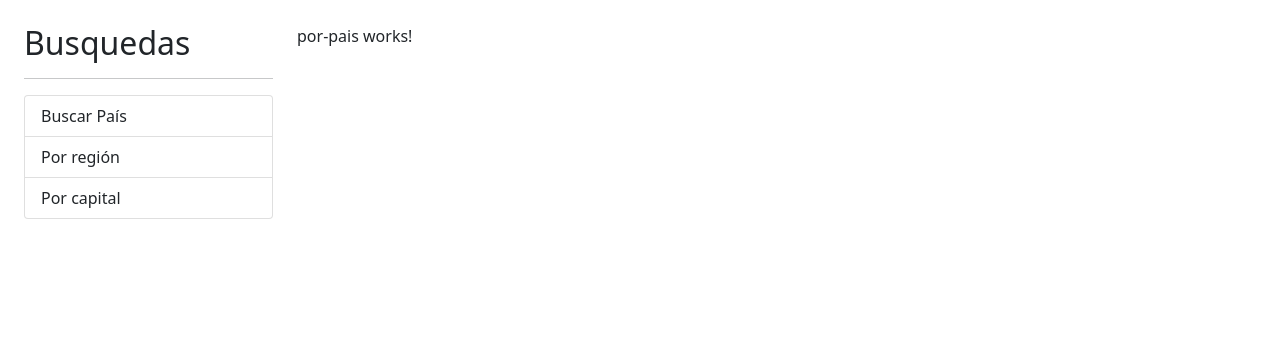
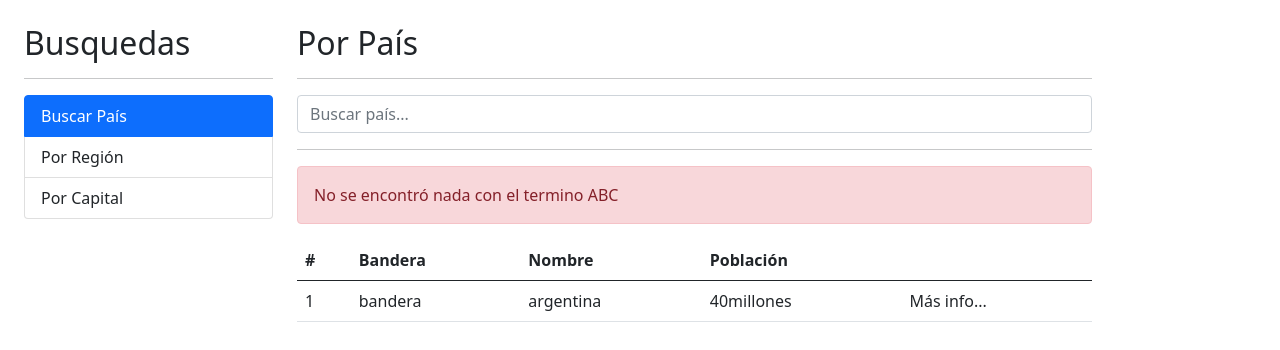
Before and after one commit to FrancoOliva/03-paisesApp, an Angular app: page / in a window 1280 px wide. Shown: the top 350 px of the page. Built offline with nearby package versions, Linux system fonts and the light colour scheme.

Commit message:
Sección 8, componente pais,ok

```diff
--- a/src/app/app.component.html
+++ b/src/app/app.component.html
@@ -1,13 +1,8 @@
 <div class="row container mt-4">
 
     <div class="col-3">
-        <h2>Busquedas</h2>
-        <hr>
-        <ul class="list-group">
-            <li class="list-group-item">Buscar País</li>
-            <li class="list-group-item">Por región</li>
-            <li class="list-group-item">Por capital</li>
-        </ul>
+        <app-sidebar></app-sidebar>
+
     </div>
 
     <div class="col">
--- a/src/app/pais/pages/por-pais/por-pais.component.html
+++ b/src/app/pais/pages/por-pais/por-pais.component.html
@@ -1 +1,49 @@
-<p>por-pais works!</p>
+<h2>Por País</h2>
+<hr>
+
+<div class="row">
+    <div class="col">
+        <form autocomplete="off" (ngSubmit)="buscar()">
+            <input
+            type="text"
+            name="termino"
+            placeholder="Buscar país..."
+            class="form-control"
+            [(ngModel)]="termino">
+        </form>
+    </div>
+</div>
+
+<hr>
+
+<div class="alert alert-danger">
+    No se encontró nada con el termino ABC
+</div>
+
+<div class="row">
+    <div class="col">
+
+        <table class="table table-hover">
+            <thead>
+                <tr>
+                    <th> # </th>
+                    <th> Bandera </th>
+                    <th> Nombre </th>
+                    <th> Población </th>
+                    <th></th>
+                </tr>
+            </thead>
+
+            <tbody>
+                <tr>
+                    <td>1</td>
+                    <td>bandera</td>
+                    <td>argentina</td>
+                    <td>40millones</td>
+                    <td>Más info...</td>
+                </tr>
+            </tbody>
+        </table>
+
+    </div>
+</div>
--- a/src/app/pais/pages/por-pais/por-pais.component.ts
+++ b/src/app/pais/pages/por-pais/por-pais.component.ts
@@ -1,4 +1,4 @@
-import { Component, OnInit } from '@angular/core';
+import { Component } from '@angular/core';
 
 @Component({
   selector: 'app-por-pais',
@@ -6,11 +6,12 @@
   styles: [
   ]
 })
-export class PorPaisComponent implements OnInit {
+export class PorPaisComponent {
 
-  constructor() { }
+  termino: string = '';
 
-  ngOnInit(): void {
+  buscar(){
+    console.log(this.termino);
   }
 
 }
--- a/src/app/pais/pais.module.ts
+++ b/src/app/pais/pais.module.ts
@@ -1,9 +1,12 @@
 import { NgModule } from '@angular/core';
 import { CommonModule } from '@angular/common';
+import { FormsModule } from '@angular/forms';
+
 import { PorCapitalComponent } from './pages/por-capital/por-capital.component';
 import { PorPaisComponent } from './pages/por-pais/por-pais.component';
 import { PorRegionComponent } from './pages/por-region/por-region.component';
 import { VerPaisComponent } from './pages/ver-pais/ver-pais.component';
+
 
 
 
@@ -21,7 +24,8 @@
     VerPaisComponent
   ],
   imports: [
-    CommonModule
+    CommonModule,
+    FormsModule
   ]
 })
 export class PaisModule { }
--- a/src/app/shared/shared.module.ts
+++ b/src/app/shared/shared.module.ts
@@ -1,6 +1,9 @@
 import { NgModule } from '@angular/core';
 import { CommonModule } from '@angular/common';
+import { RouterModule } from '@angular/router';
+
 import { SidebarComponent } from './sidebar/sidebar.component';
+
 
 
 
@@ -12,7 +15,8 @@
     SidebarComponent
   ],
   imports: [
-    CommonModule
+    CommonModule,
+    RouterModule
   ]
 })
 export class SharedModule { }
--- a/src/app/shared/sidebar/sidebar.component.html
+++ b/src/app/shared/sidebar/sidebar.component.html
@@ -1 +1,7 @@
-<p>sidebar works!</p>
+<h2>Busquedas</h2>
+<hr>
+<ul class="list-group">
+    <li class="list-group-item" routerLink="" routerLinkActive="active" [routerLinkActiveOptions]="{ exact: true}">Buscar País</li>
+    <li class="list-group-item" routerLink="region" routerLinkActive="active" >Por Región</li>
+    <li class="list-group-item" routerLink="capital" routerLinkActive="active" >Por Capital</li>
+</ul>
--- a/src/app/shared/sidebar/sidebar.component.ts
+++ b/src/app/shared/sidebar/sidebar.component.ts
@@ -4,6 +4,11 @@
   selector: 'app-sidebar',
   templateUrl: './sidebar.component.html',
   styles: [
+    `
+    li {
+      cursor:pointer;
+    }
+    `
   ]
 })
 export class SidebarComponent implements OnInit {
```
